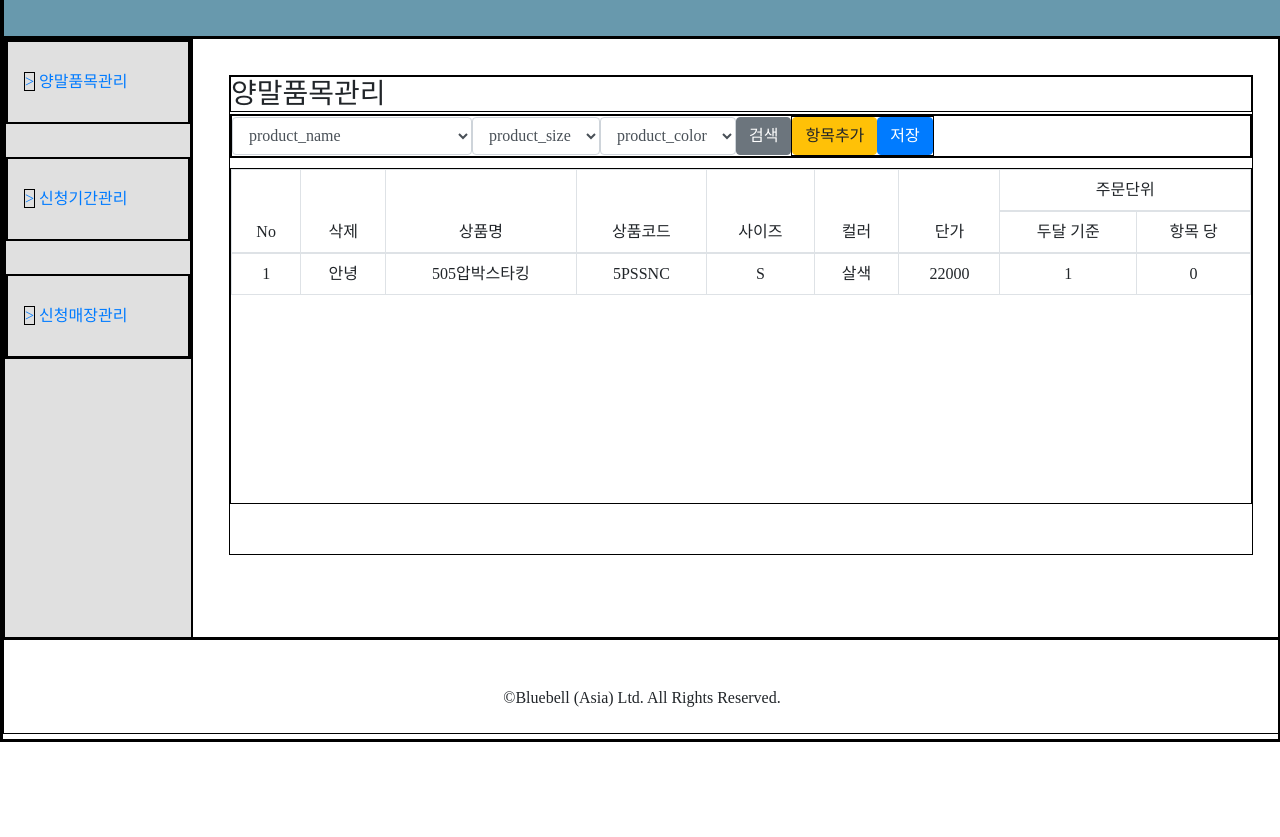
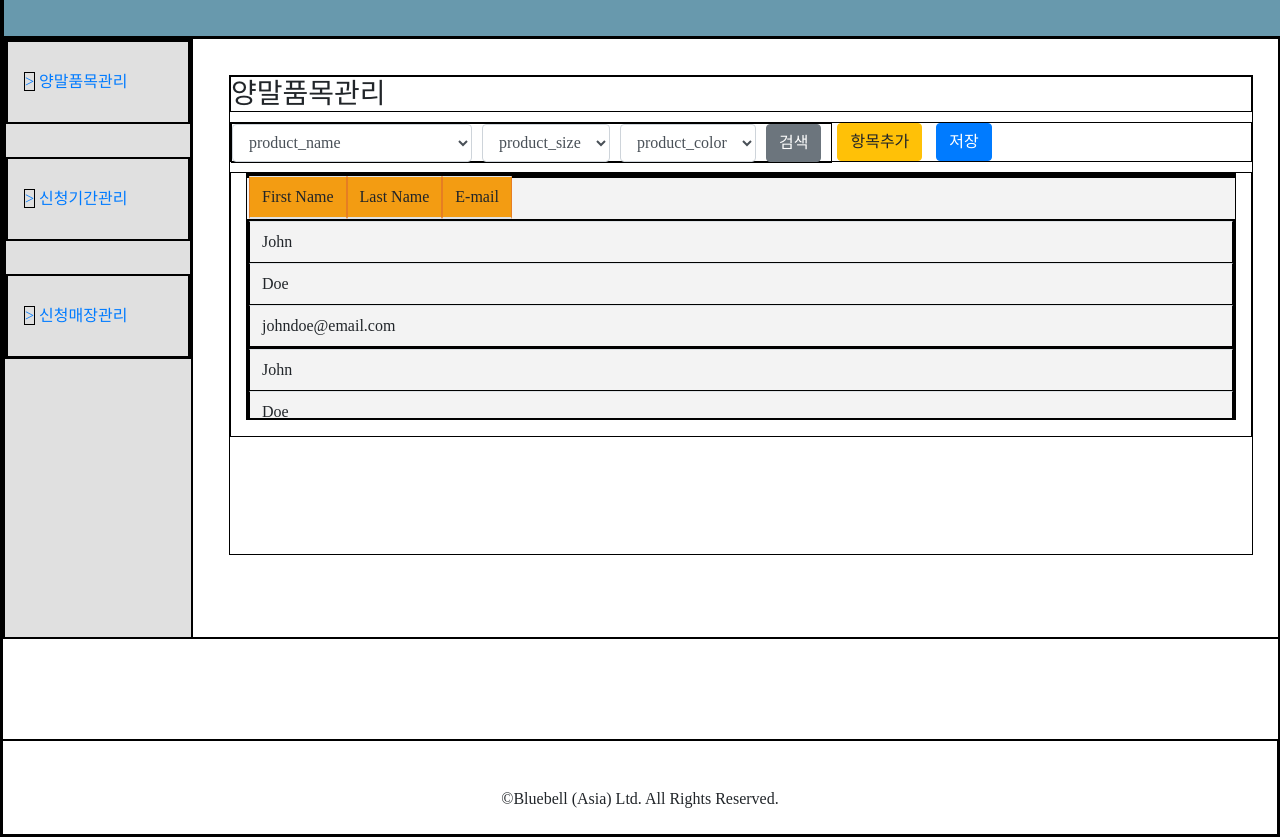
Before and after one commit to eunji0519/sock_order, a plain HTML site: page 양말오더/양말품목관리.html in a window 1280 px wide. Shown: the part 62-899 px from the top of the page. Before the commit the page ends 804 px from the top, so only its background shows below. Drawn offline with nearby package versions, Linux system fonts and the light colour scheme.

Commit message:
3시 16분

```diff
--- a/양말오더/양말품목관리.html
+++ b/양말오더/양말품목관리.html
@@ -109,11 +109,51 @@
             margin: 36px;
         }
 
+        /* 검색 창 */
         #search {
-            margin-top: 2px;
+            margin-top: 10px;
             margin-bottom: 10px;
         }
 
+        .form-control {
+            margin-right: 10px;
+        }
+
+        .btn {
+            margin-right: 10px;
+        }
+
+        #add {
+            margin-left: 5px;
+            margin-right: 5px;
+        }
+
+        #save {
+            margin-left: 5px;
+            margin-right: 5px;
+        }
+
+        /* 테이블 */
+        .table-fixed {
+            width: 100%;
+            background-color: #f3f3f3;
+        }
+        #tbody {
+            height: 200px;
+            overflow-y: auto;
+            width: 100%;
+        }
+        thead,tbody,tr,td,th{
+            display: block;
+        }
+        tbody>td{
+            float: left;
+        }
+        thead>tr>th {
+            float: left;
+            background-color: #f39c12;
+            border-color: #e67e22;
+        }
     </style>
 
 </head>
@@ -162,7 +202,7 @@
                     <h3>양말품목관리</h3>
                     <!-- 검색 -->
                     <div class="form-group" id="search">
-                        <div class="form-inline">
+                        <div class="form-inline float-left">
                             <select class="form-control">
                                 <option value="" disabled selected>product_name</option>
                                 <option>fjlkasjflkjlaejlfjeajfjalkejrlejljl</option>
@@ -174,44 +214,124 @@
                                 <option value="" disabled selected>product_color</option>
                             </select>
                             <button type="submit" class="btn btn-secondary">검색</button>
-                            <div class="form-group">
-                                <button type="submit" class="btn btn-warning" id="action">항목추가</button>
-                                <button type="submit" class="btn btn-primary" id="action">저장</button>
                         </div>
+                        <button type="submit" class="btn btn-warning" id="add">항목추가</button>
+                        <button type="submit" class="btn btn-primary" id="save">저장</button>
                     </div>
-                    </div>
-                    <div style="height:336px; overflow:auto">
-                        <table class="table table-hover table-bordered text-center">
+                    <div class="container">
+                        <table class="table table-fixed">
                           <thead>
                             <tr>
-                                    <th rowspan="2">No</th>
-                                    <th rowspan="2">삭제</th>
-                                    <th rowspan="2">상품명</th>
-                                    <th rowspan="2">상품코드</th>
-                                    <th rowspan="2">사이즈</th>
-                                    <th rowspan="2">컬러</th>
-                                    <th rowspan="2">단가</th>
-                                    <th colspan="2">주문단위</th>
+                              <th class="col-xs-3">First Name</th>
+                              <th class="col-xs-3">Last Name</th>
+                              <th class="col-xs-6">E-mail</th>
+                            </tr>
+                          </thead>
+                          <tbody id="tbody">
+                            <tr>
+                              <td class="col-xs-3">John</td>
+                              <td class="col-xs-3">Doe</td>
+                              <td class="col-xs-6">johndoe@email.com</td>
+                            </tr>
+
+                            <tr>
+                              <td class="col-xs-3">John</td>
+                              <td class="col-xs-3">Doe</td>
+                              <td class="col-xs-6">johndoe@email.com</td>
                             </tr>
                             <tr>
-                                    <td>두달 기준</td>
-                                    <td>항목 당</td>
+                              <td class="col-xs-3">John</td>
+                              <td class="col-xs-3">Doe</td>
+                              <td class="col-xs-6">johndoe@email.com</td>
                             </tr>
-                            </thead>
-                            <tbody>
                             <tr>
-                                    <td>1</td>
-                                    <td>안녕</td>
-                                    <td>505압박스타킹</td>
-                                    <td>5PSSNC</td>
-                                    <td>S</td>
-                                    <td>살색</td>
-                                    <td>22000</td>
-                                    <td>1</td>
-                                    <td>0</td>
+                              <td class="col-xs-3">John</td>
+                              <td class="col-xs-3">Doe</td>
+                              <td class="col-xs-6">johndoe@email.com</td>
+                            </tr>
+                            <tr>
+                              <td class="col-xs-3">John</td>
+                              <td class="col-xs-3">Doe</td>
+                              <td class="col-xs-6">johndoe@email.com</td>
+                            </tr>
+                            <tr>
+                              <td class="col-xs-3">John</td>
+                              <td class="col-xs-3">Doe</td>
+                              <td class="col-xs-6">johndoe@email.com</td>
+                            </tr>
+                            <tr>
+                              <td class="col-xs-3">John</td>
+                              <td class="col-xs-3">Doe</td>
+                              <td class="col-xs-6">johndoe@email.com</td>
+                            </tr>
+                            <tr>
+                              <td class="col-xs-3">John</td>
+                              <td class="col-xs-3">Doe</td>
+                              <td class="col-xs-6">johndoe@email.com</td>
+                            </tr>
+                            <tr>
+                              <td class="col-xs-3">John</td>
+                              <td class="col-xs-3">Doe</td>
+                              <td class="col-xs-6">johndoe@email.com</td>
+                            </tr>
+                            <tr>
+                              <td class="col-xs-3">John</td>
+                              <td class="col-xs-3">Doe</td>
+                              <td class="col-xs-6">johndoe@email.com</td>
+                            </tr>
+                            <tr>
+                              <td class="col-xs-3">John</td>
+                              <td class="col-xs-3">Doe</td>
+                              <td class="col-xs-6">johndoe@email.com</td>
+                            </tr>
+                            <tr>
+                              <td class="col-xs-3">John</td>
+                              <td class="col-xs-3">Doe</td>
+                              <td class="col-xs-6">johndoe@email.com</td>
+                            </tr>
+                            <tr>
+                              <td class="col-xs-3">John</td>
+                              <td class="col-xs-3">Doe</td>
+                              <td class="col-xs-6">johndoe@email.com</td>
+                            </tr>
+                            <tr>
+                              <td class="col-xs-3">John</td>
+                              <td class="col-xs-3">Doe</td>
+                              <td class="col-xs-6">johndoe@email.com</td>
+                            </tr>
+                            <tr>
+                              <td class="col-xs-3">John</td>
+                              <td class="col-xs-3">Doe</td>
+                              <td class="col-xs-6">johndoe@email.com</td>
+                            </tr>
+                            <tr>
+                              <td class="col-xs-3">John</td>
+                              <td class="col-xs-3">Doe</td>
+                              <td class="col-xs-6">johndoe@email.com</td>
+                            </tr>
+                            <tr>
+                              <td class="col-xs-3">John</td>
+                              <td class="col-xs-3">Doe</td>
+                              <td class="col-xs-6">johndoe@email.com</td>
+                            </tr>
+                            <tr>
+                              <td class="col-xs-3">John</td>
+                              <td class="col-xs-3">Doe</td>
+                              <td class="col-xs-6">johndoe@email.com</td>
+                            </tr>
+                            <tr>
+                              <td class="col-xs-3">John</td>
+                              <td class="col-xs-3">Doe</td>
+                              <td class="col-xs-6">johndoe@email.com</td>
+                            </tr>
+                            <tr>
+                              <td class="col-xs-3">John</td>
+                              <td class="col-xs-3">Doe</td>
+                              <td class="col-xs-6">johndoe@email.com</td>
                             </tr>
                           </tbody>
                         </table>
+                      </div>
                     </div>
                     <!-- 메인 컨텐츠 -->
                 </div>
```
Also changed, not shown: 양말오더/소모품조회.html (+1 -0 lines). Lines whose indentation alone changed are shown as unchanged.
